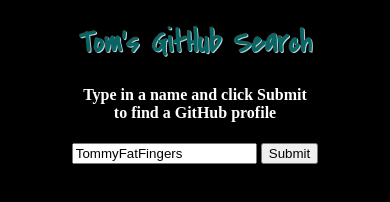
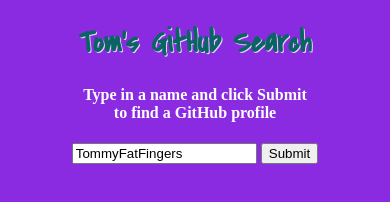
Before and after one commit to TommyFatFingers/GitHubSearch, a plain HTML site: page index.html in a window 390 px wide. Shown: the top 202 px of the page. Drawn offline with Linux system fonts and the light colour scheme.

Commit message:
tryu color

```diff
--- a/resources/css/style.css
+++ b/resources/css/style.css
@@ -1,5 +1,10 @@
 body{
     background-color: black;
+}
+@media only screen and (max-width: 600px){
+    body{
+        background-color: blueviolet;
+    }
 }
 
 h1{
```
